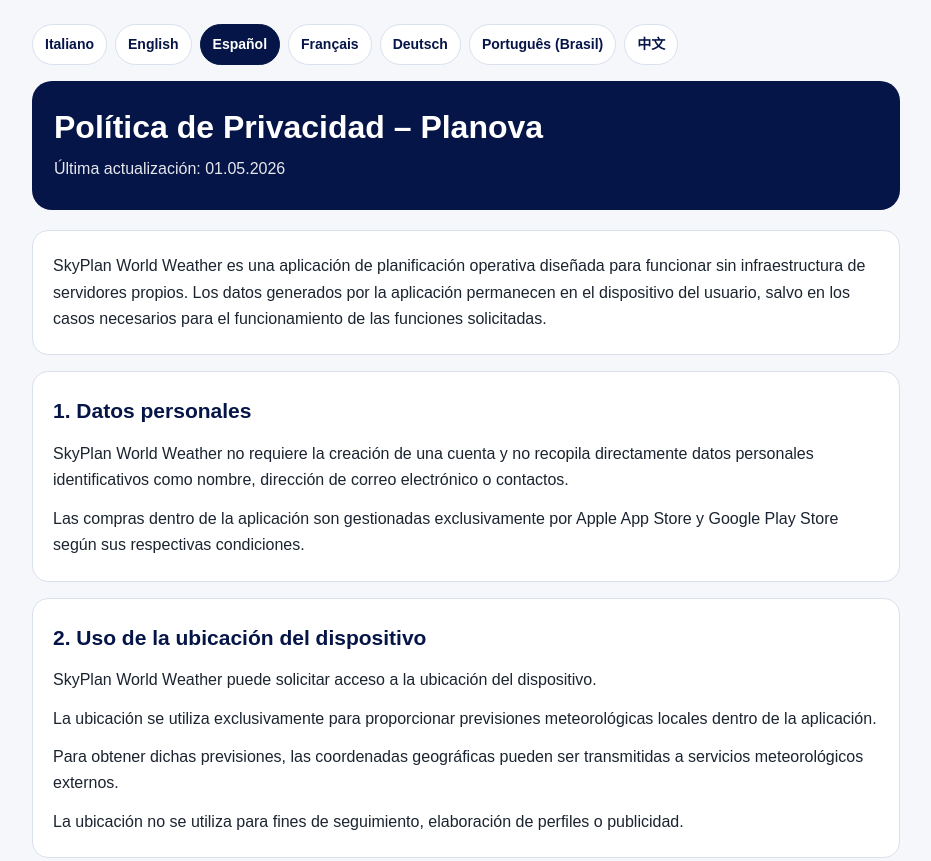
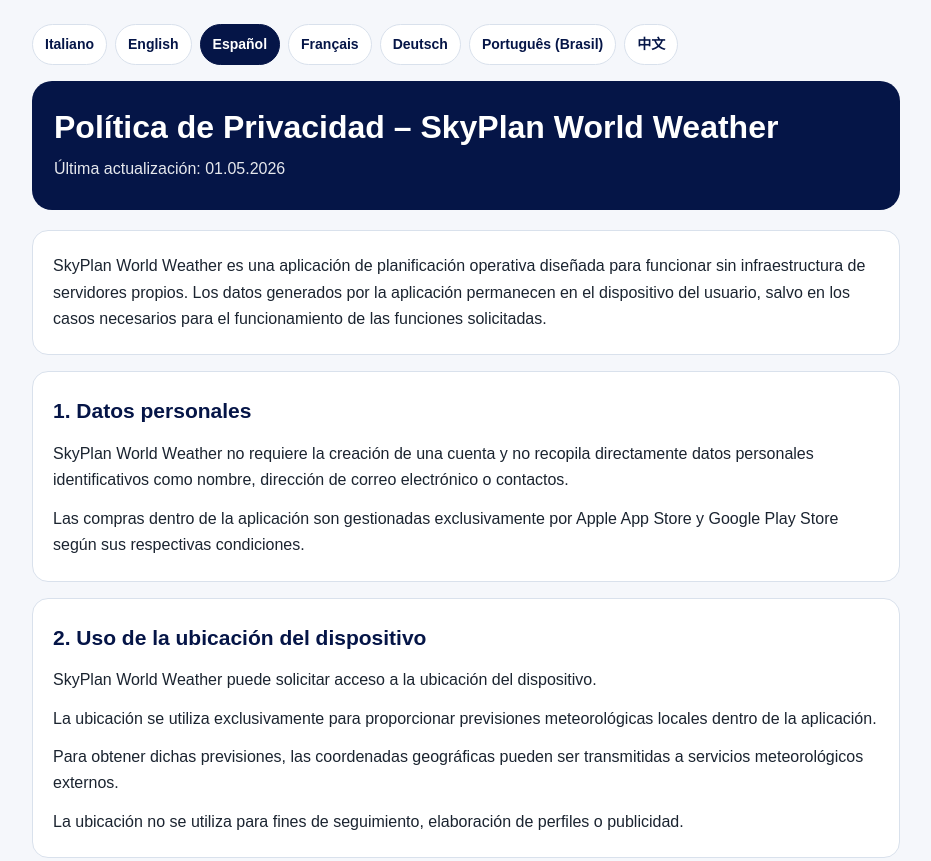
Before and after one commit to PlanovaTeam/planova-privacy, a plain HTML site: page es.html in a window 1280 px wide. Shown: the top 861 px of the page, without its empty margins (174-1105 px from the left). Drawn offline with Linux system fonts and the light colour scheme.

Commit message:
Update es.html

```diff
--- a/es.html
+++ b/es.html
@@ -150,7 +150,7 @@
     </nav>
 
     <section class="hero">
-      <h1>Política de Privacidad – Planova</h1>
+      <h1>Política de Privacidad – SkyPlan World Weather</h1>
       <p>Última actualización: 01.05.2026</p>
     </section>
 
```
